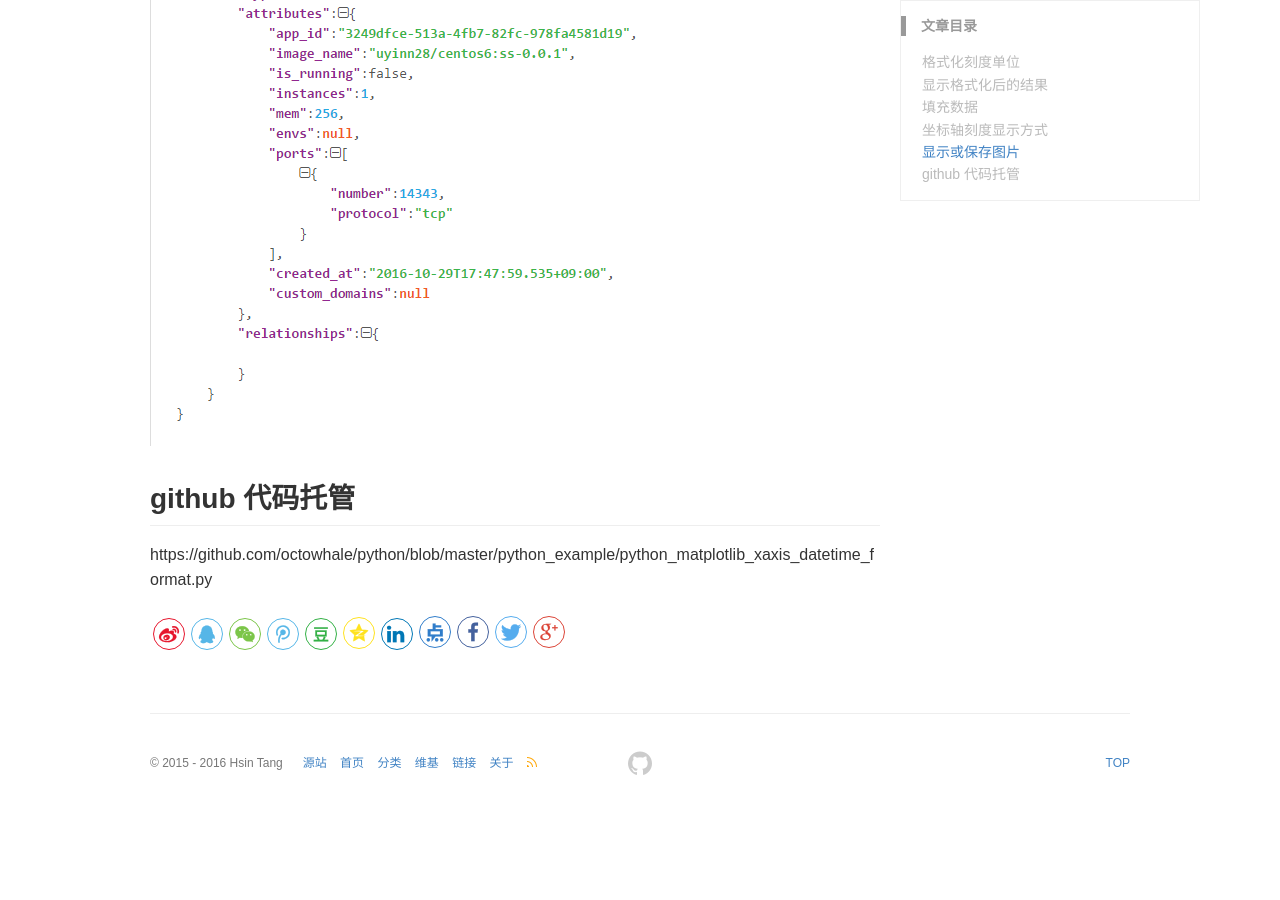
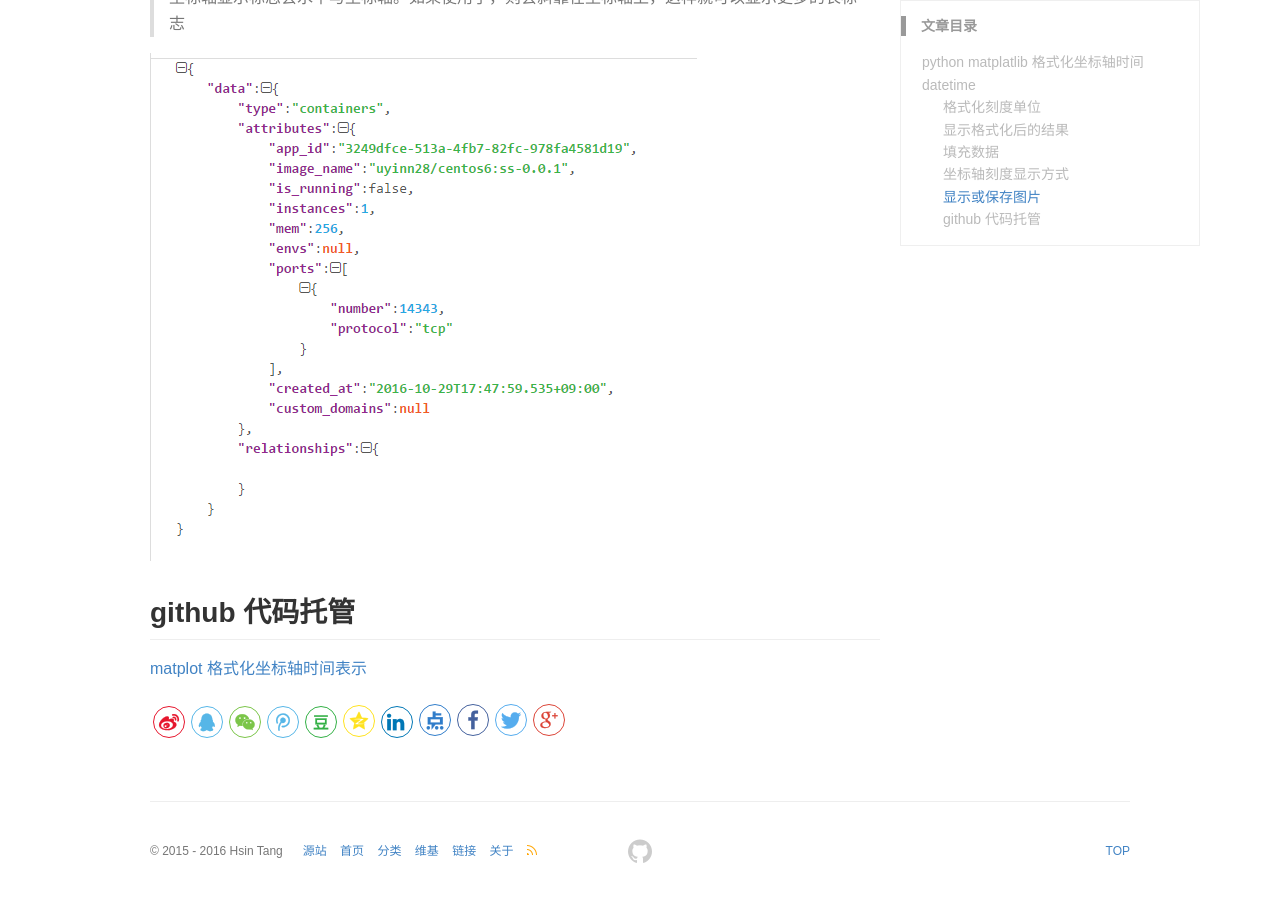
Before and after one commit to octowhale/octowhale.github.io, a Jekyll site: the page built from _posts/2016-11-28-python_matplotlib_xaxis_datetime_format.md, in a window 1280 px wide and 900 px high, scrolled down 2590 px. Built offline with Jekyll 4.4.1, drawn with Linux system fonts in a browser that asks for light colours; comment, search, counter and statistics services are not loaded; before the commit the page ends 3402 px from its top, so only the background shows below that; some of the changed text lies outside the part shown.

Commit message:
update matplotlib x_axis

```diff
--- a/_posts/2016-11-28-python_matplotlib_xaxis_datetime_format.md
+++ b/_posts/2016-11-28-python_matplotlib_xaxis_datetime_format.md
@@ -5,6 +5,8 @@
 description: "在 python 中使用 matplatlib 画图，并格式化坐标轴时间格式，始终显示更加合理"
 keywords: python, 画图, 格式化
 ---
+
+# python matplatlib 格式化坐标轴时间 datetime
 
 使用 `matplatlib.pyploy` 可以非常方便的将**数组**转换成时间。但是，如果是时间 `datetime.datetime()` 作为坐标轴，如果不对时间进行优化，将会显得非常紧凑。
 
@@ -118,4 +120,4 @@
 ![figure_1.png](/images/post/2016/2016-11-17-python-json-usage-01.png)
 
 ## github 代码托管
-https://github.com/octowhale/python/blob/master/python_example/python_matplotlib_xaxis_datetime_format.py
+[matplot 格式化坐标轴时间表示](https://github.com/octowhale/python/blob/master/python_example/python_matplotlib_xaxis_datetime_format.py)
```
